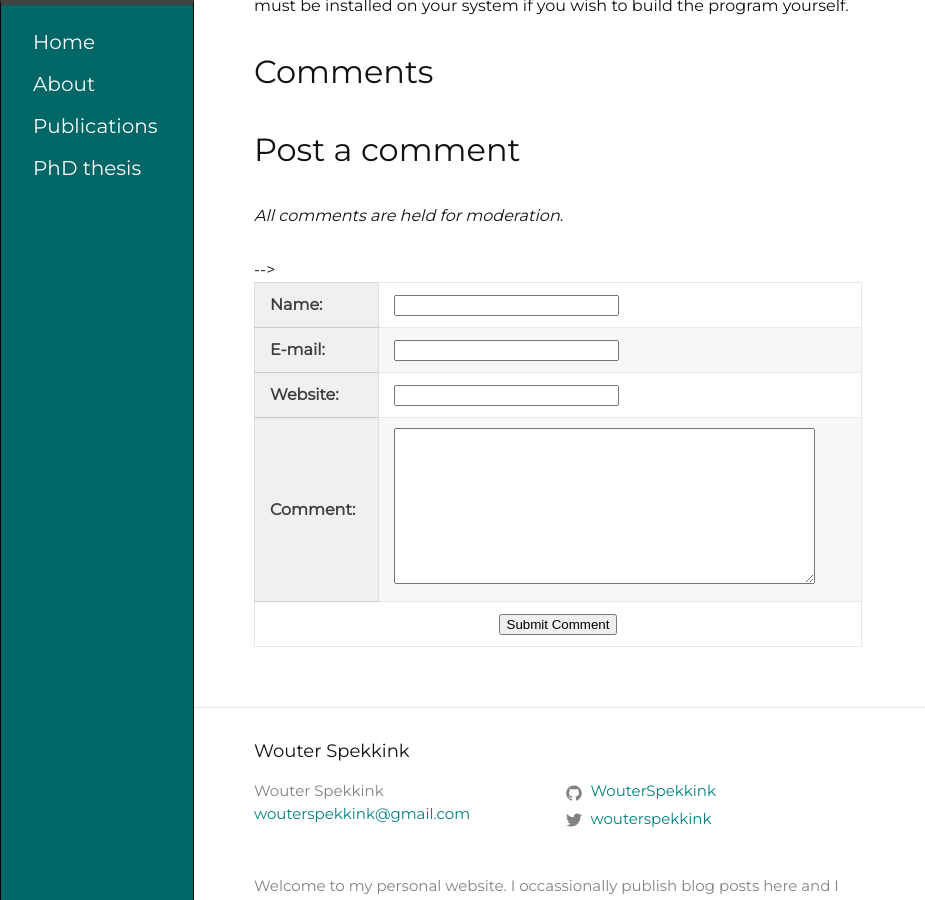
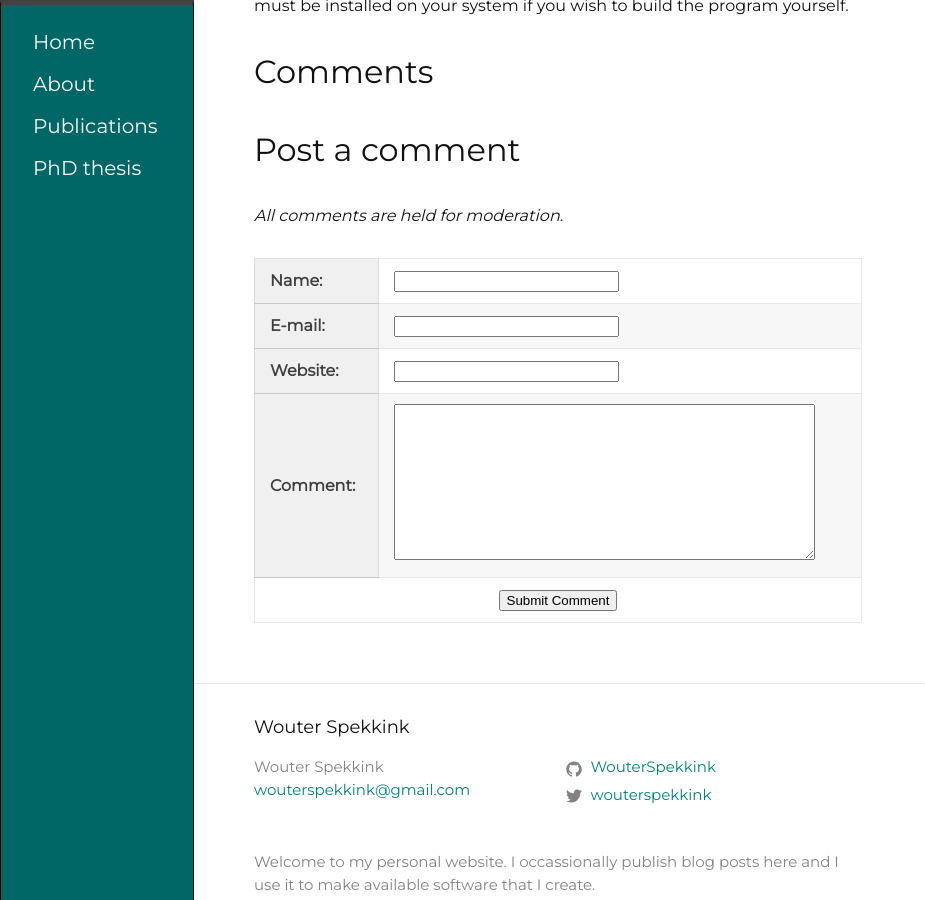
Before and after one commit to WouterSpekkink/WouterSpekkink.github.io_old, a Jekyll site: the page built from _posts/2017-03-10-bi-dynamic-line-graphs.md, in a window 1280 px wide and 900 px high, scrolled down 3927 px. Shown: the whole window, without its empty margins (0-925 px from the left). Built offline with Jekyll 4.4.1, drawn with Linux system fonts in a browser that asks for light colours.

Commit message:
Tried to add comments to post

```diff
--- a/_layouts/post.html
+++ b/_layouts/post.html
@@ -54,7 +54,7 @@ layout: default
     All comments are held for moderation.
   </p>
   <form method="POST" action="https://api.staticman.net/v2/entry/WouterSpekkink/WouterSpekkink.github.io/master/_comments">
-    <input name="options[redirect]" type="hidden" value="https://WouterSpekkink.github.io/">-->
+    <input name="options[redirect]" type="hidden" value="https://WouterSpekkink.github.io/">
 <!--    <input name="options[slug]" type="hidden" value="{{page.slug}}">-->
     <input name="fields[id]" type="hidden" value="{{page.id}}"/>
 
```
